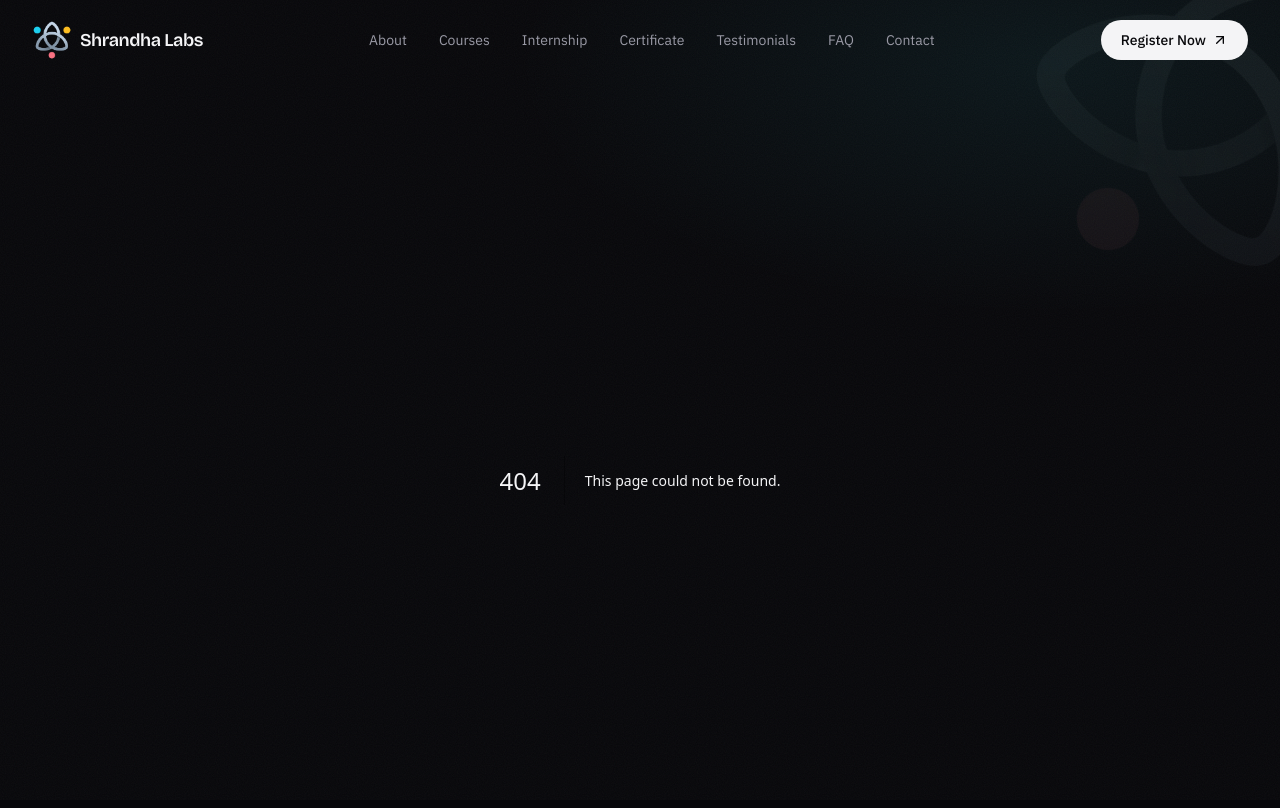
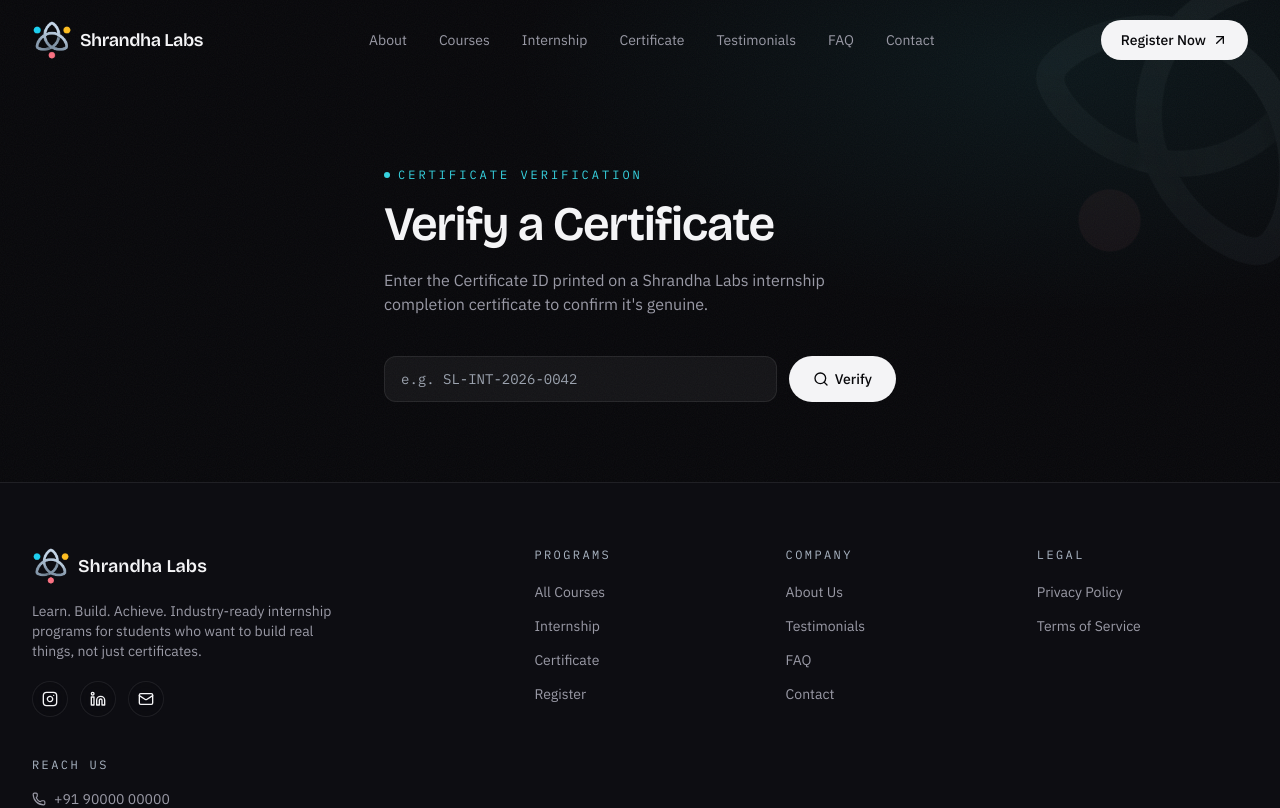
Before and after one commit to emerging324-maker/Shrandha, a Next.js app: page /verify-certificate in a window 1280 px wide. Before the commit this address had no page. Shown: the top 808 px of the page. Built offline with nearby package versions, Linux system fonts and the light colour scheme.

Commit message:
Create page.tsx

```diff
--- /dev/null
+++ b/src/app/verify-certificate/page.tsx
@@ -0,0 +1,104 @@
+"use client";
+import { useState } from "react";
+import { motion, AnimatePresence } from "framer-motion";
+import { ShieldCheck, ShieldX, LoaderCircle, Search, Award, CalendarCheck2 } from "lucide-react";
+import { Eyebrow, Card } from "@/components/ui";
+
+type Result =
+  | { valid: true; name: string; course: string; certificateId: string; issuedDate: string }
+  | { valid: false };
+
+export default function VerifyCertificate() {
+  const [certificateId, setCertificateId] = useState("");
+  const [loading, setLoading] = useState(false);
+  const [result, setResult] = useState<Result | null>(null);
+
+  async function verify(e: React.FormEvent) {
+    e.preventDefault();
+    if (!certificateId.trim()) return;
+    const scriptUrl = process.env.NEXT_PUBLIC_APPS_SCRIPT_URL;
+    if (!scriptUrl) return;
+
+    setLoading(true);
+    setResult(null);
+    try {
+      const res = await fetch(`${scriptUrl}?action=verifyCertificate&certificateId=${encodeURIComponent(certificateId.trim())}`);
+      const data = await res.json();
+      setResult(data);
+    } catch {
+      setResult({ valid: false });
+    } finally {
+      setLoading(false);
+    }
+  }
+
+  return (
+    <div className="mx-auto max-w-xl px-5 md:px-8 py-20">
+      <Eyebrow>Certificate Verification</Eyebrow>
+      <h1 className="mt-4 font-display font-semibold text-3xl md:text-5xl tracking-tight">Verify a Certificate</h1>
+      <p className="mt-5 text-muted">Enter the Certificate ID printed on a Shrandha Labs internship completion certificate to confirm it's genuine.</p>
+
+      <form onSubmit={verify} className="mt-10 flex flex-col sm:flex-row gap-3">
+        <input
+          value={certificateId}
+          onChange={(e) => setCertificateId(e.target.value)}
+          placeholder="e.g. SL-INT-2026-0042"
+          className="flex-1 rounded-xl border border-line bg-white/5 px-4 py-3 text-sm outline-none focus:border-cyan/50 font-mono"
+        />
+        <button
+          type="submit"
+          disabled={loading}
+          className="inline-flex items-center justify-center gap-1.5 rounded-full bg-ink text-base px-6 py-3 text-sm font-medium hover:bg-cyan transition-colors focus-ring disabled:opacity-60"
+        >
+          {loading ? <LoaderCircle className="w-4 h-4 animate-spin" /> : <Search className="w-4 h-4" />}
+          Verify
+        </button>
+      </form>
+
+      <AnimatePresence mode="wait">
+        {result && (
+          <motion.div
+            key={result.valid ? "valid" : "invalid"}
+            initial={{ opacity: 0, y: 12 }}
+            animate={{ opacity: 1, y: 0 }}
+            className="mt-8"
+          >
+            {result.valid ? (
+              <Card className="border-cyan/30">
+                <div className="flex items-center gap-2 text-cyan">
+                  <ShieldCheck className="w-5 h-5" />
+                  <span className="text-sm font-semibold">Certificate Verified</span>
+                </div>
+                <div className="mt-5 space-y-3">
+                  <Row icon={Award} label="Name" value={result.name} />
+                  <Row icon={Award} label="Track" value={result.course} />
+                  <Row icon={CalendarCheck2} label="Issued" value={result.issuedDate ? new Date(result.issuedDate).toLocaleDateString("en-IN", { day: "numeric", month: "long", year: "numeric" }) : "—"} />
+                  <Row icon={ShieldCheck} label="Certificate ID" value={result.certificateId} mono />
+                </div>
+              </Card>
+            ) : (
+              <Card className="border-coral/30">
+                <div className="flex items-center gap-2 text-coral">
+                  <ShieldX className="w-5 h-5" />
+                  <span className="text-sm font-semibold">Not Found</span>
+                </div>
+                <p className="mt-3 text-sm text-muted">No certificate matches that ID. Double-check it against the certificate exactly, or contact us if you believe this is an error.</p>
+              </Card>
+            )}
+          </motion.div>
+        )}
+      </AnimatePresence>
+    </div>
+  );
+}
+
+function Row({ icon: Icon, label, value, mono = false }: { icon: any; label: string; value: string; mono?: boolean }) {
+  return (
+    <div className="flex items-center justify-between border-b border-line/60 pb-2.5">
+      <span className="flex items-center gap-1.5 text-xs text-muted font-mono uppercase tracking-widest">
+        <Icon className="w-3.5 h-3.5" /> {label}
+      </span>
+      <span className={`text-sm text-right ${mono ? "font-mono text-cyan" : ""}`}>{value}</span>
+    </div>
+  );
+}
```
